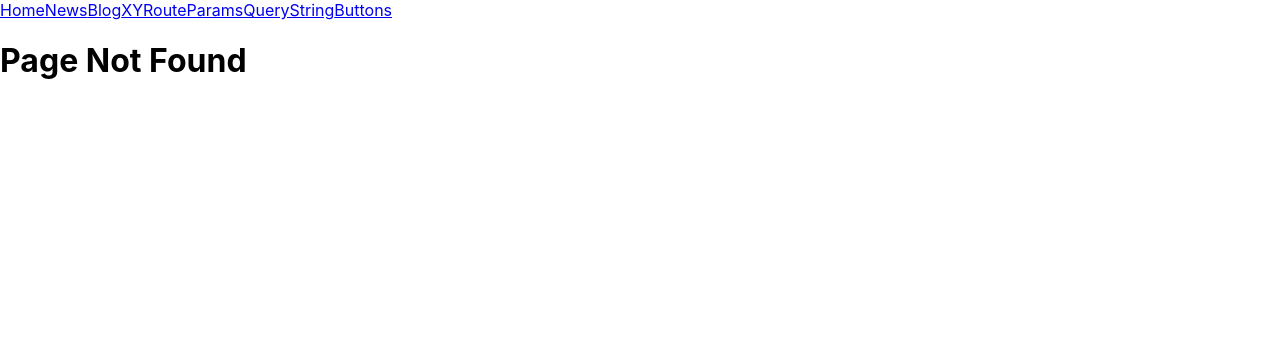
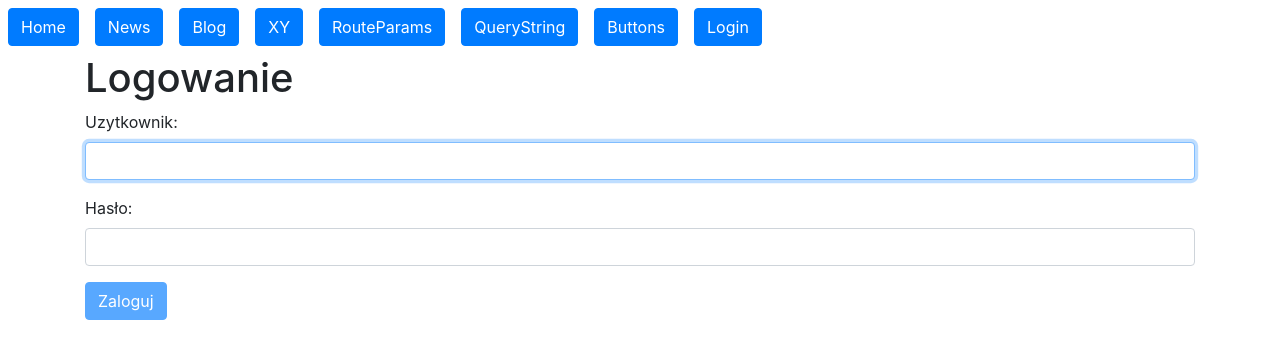
Before and after one commit to mf81/react-route-app, a React (Create React App) app: page /login in a window 1280 px wide. Before the commit this address led to /not-found. Shown: the top 358 px of the page. Built offline with nearby package versions, Linux system fonts and the light colour scheme.

Commit message:
login form

```diff
--- a/package.json
+++ b/package.json
@@ -3,6 +3,11 @@
   "version": "0.1.0",
   "private": true,
   "dependencies": {
+    "@fortawesome/fontawesome-svg-core": "^1.2.22",
+    "@fortawesome/free-solid-svg-icons": "^5.10.2",
+    "bootstrap": "^4.3.1",
+    "font-awesome": "^4.7.0",
+    "joi-browser": "^13.4.0",
     "query-string": "^6.8.3",
     "react": "^16.9.0",
     "react-dom": "^16.9.0",
--- a/src/App.js
+++ b/src/App.js
@@ -10,6 +10,7 @@ import RouteParams from "./components/routeParamsComponent";
 import QueryString from "./components/queryStringComponent";
 import NotFound from "./components/nothingToFound";
 import ProgNav from "./components/programaticNavigationComponent";
+import LoginForm from "./components/loginComponent";
 
 class App extends Component {
   state = { valueOfX: "To jest X", valueOfY: "To jest Y" };
@@ -19,6 +20,7 @@ class App extends Component {
         <HomeNavbar />
         <Switch>
           <Route path="/news" component={News} />
+          <Route path="/login" component={LoginForm} />
           <Route path="/blog" component={Blog} />
           <Route
             path="/xy"
@@ -34,6 +36,7 @@ class App extends Component {
           <Route path="/query-string" component={QueryString} />
           <Route path="/not-found" component={NotFound} />
           <Route path="/buttons" component={ProgNav} />
+          <Route path="/login" component={LoginForm} />
 
           <Route path="/" exact component={Home} />
           <Redirect to="/not-found" />
--- /dev/null
+++ b/src/components/form.jsx
@@ -0,0 +1,74 @@
+import React, { Component } from "react";
+import Joi from "joi-browser";
+import Input from "./input";
+
+class Form extends Component {
+  state = { data: {}, errors: {} };
+
+  validate = () => {
+    const result = Joi.validate(this.state.data, this.schema, {
+      abortEarly: false
+    });
+    if (!result.error) return null;
+    const errors = {};
+    result.error.details.map(m => {
+      return (errors[m.path[0]] = m.message);
+    });
+    return errors;
+  };
+
+  validateProperty = currentTarget => {
+    const obj = { [currentTarget.name]: currentTarget.value };
+    const singleSchema = {
+      [currentTarget.name]: this.schema[currentTarget.name]
+    };
+    const { error } = Joi.validate(obj, singleSchema);
+    return error ? error.details[0].message : null;
+  };
+
+  handleSubmit = e => {
+    e.preventDefault();
+
+    const errors = this.validate();
+    console.log(errors);
+    this.setState({ errors: errors || {} });
+    if (errors) return;
+    this.doSubmit();
+  };
+
+  handleChange = e => {
+    const errors = { ...this.state.errors };
+
+    const errorMessage = this.validateProperty(e.currentTarget);
+    if (errorMessage) errors[e.currentTarget.name] = errorMessage;
+    else delete errors[e.currentTarget.name];
+
+    const data = { ...this.state.data };
+    data[e.currentTarget.name] = e.currentTarget.value;
+    this.setState({ data, errors });
+  };
+
+  renderButton(label) {
+    return (
+      <button disabled={this.validate()} className="btn btn-primary">
+        {label}
+      </button>
+    );
+  }
+
+  renderInput(name, label, type = "text", autoFocus) {
+    return (
+      <Input
+        type={type}
+        label={label}
+        name={name}
+        onChange={this.handleChange}
+        value={this.state[name]}
+        errors={this.state.errors}
+        autoFocus={autoFocus}
+      />
+    );
+  }
+}
+
+export default Form;
--- a/src/components/homeComponent.jsx
+++ b/src/components/homeComponent.jsx
@@ -1,5 +1,4 @@
 import React, { Component } from "react";
-import { Link } from "react-router-dom";
 
 class Home extends Component {
   state = {};
--- a/src/components/homeNavBarComponent.jsx
+++ b/src/components/homeNavBarComponent.jsx
@@ -6,13 +6,33 @@ class HomeNavbar extends Component {
   render() {
     return (
       <React.Fragment>
-        <Link to="/">Home</Link>
-        <Link to="/news">News</Link>
-        <Link to="/blog">Blog</Link>
-        <Link to="/xy">XY</Link>
-        <Link to="/route-params/1">RouteParams</Link>
-        <Link to="/query-string?staff=someONE&others=someTWO">QueryString</Link>
-        <Link to="/buttons">Buttons</Link>
+        <Link to="/" className="btn btn-primary m-2">
+          Home
+        </Link>
+        <Link to="/news" className="btn btn-primary m-2">
+          News
+        </Link>
+        <Link to="/blog" className="btn btn-primary m-2">
+          Blog
+        </Link>
+        <Link to="/xy" className="btn btn-primary m-2">
+          XY
+        </Link>
+        <Link to="/route-params/1" className="btn btn-primary m-2">
+          RouteParams
+        </Link>
+        <Link
+          to="/query-string?staff=someONE&others=someTWO"
+          className="btn btn-primary m-2"
+        >
+          QueryString
+        </Link>
+        <Link to="/buttons" className="btn btn-primary m-2">
+          Buttons
+        </Link>
+        <Link to="/login" className="btn btn-primary m-2">
+          Login
+        </Link>
       </React.Fragment>
     );
   }
--- /dev/null
+++ b/src/components/input.jsx
@@ -0,0 +1,23 @@
+import React from "react";
+
+const Input = ({ type, name, label, value, onChange, errors, autoFocus }) => {
+  return (
+    <div className="form-group">
+      <label htmlFor={name}>{label}</label>
+      <input
+        value={value}
+        onChange={onChange}
+        id={name}
+        name={name}
+        type={type}
+        className="form-control"
+        autoFocus={autoFocus ? true : false}
+      />
+      {errors[name] && (
+        <div className="alert alert-danger m-2">{errors[name]}</div>
+      )}
+    </div>
+  );
+};
+
+export default Input;
--- /dev/null
+++ b/src/components/loginComponent.jsx
@@ -0,0 +1,35 @@
+import React from "react";
+import Joi from "joi-browser";
+import Form from "./form";
+
+class LoginForm extends Form {
+  state = { data: { username: "", password: "" }, errors: {} };
+
+  schema = {
+    username: Joi.string()
+      .required()
+      .label("Username"),
+    password: Joi.string()
+      .required()
+      .label("Password")
+  };
+
+  doSubmit = () => {
+    console.log("its submitted");
+  };
+
+  render() {
+    return (
+      <div className="container">
+        <h1>Logowanie</h1>
+        <form onSubmit={this.handleSubmit}>
+          {this.renderInput("username", "Uzytkownik:", "text", true)}
+          {this.renderInput("password", "Hasło:", "password")}
+          {this.renderButton("Zaloguj")}
+        </form>
+      </div>
+    );
+  }
+}
+
+export default LoginForm;
--- a/src/components/routeParamsComponent.jsx
+++ b/src/components/routeParamsComponent.jsx
@@ -4,11 +4,11 @@ class RouteParams extends Component {
   state = {};
   render() {
     return (
-      <div>
+      <React.Fragment>
         <h1>Route params </h1>
         <p>ID: {this.props.match.params.id}</p>
         <p>IDD: {this.props.match.params.idd}</p>
-      </div>
+      </React.Fragment>
     );
   }
 }
--- a/src/components/xyPropsComponent.jsx
+++ b/src/components/xyPropsComponent.jsx
@@ -1,4 +1,4 @@
-import React, { Component } from "react";
+import React from "react";
 
 const ValuesOfXY = props => {
   return (
--- a/src/index.js
+++ b/src/index.js
@@ -1,6 +1,8 @@
 import React from "react";
 import ReactDOM from "react-dom";
 import "./index.css";
+import "bootstrap/dist/css/bootstrap.css";
+
 import App from "./App";
 import * as serviceWorker from "./serviceWorker";
 import { BrowserRouter } from "react-router-dom";
```
Also changed, not shown: 1 other file (tests, documents, lock files or other folders).
